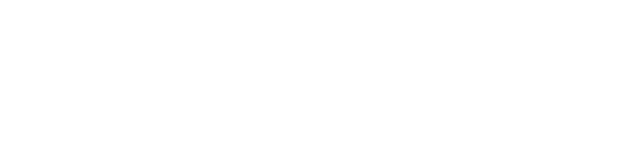
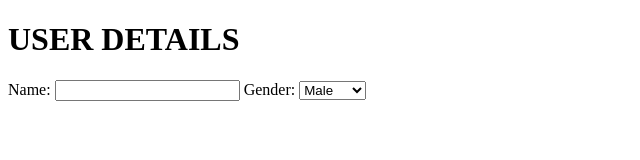
Before and after one commit to BhumiTatva/demo-first, a plain HTML site: page index.html in a window 1280 px wide. Shown: the whole page, without its empty margins (0-640 px from the left). Drawn offline with Linux system fonts and the light colour scheme.

Commit message:
commit second

```diff
--- a/index.html
+++ b/index.html
@@ -6,6 +6,19 @@
     <title>Document</title>
 </head>
 <body>
+    <div>
+        <h1>USER DETAILS</h1>
+        <div>
+            <label for="Name">Name: </label>
+            <input type="text">
 
+            <label for="Gender">Gender:</label>
+            <select>
+                <option>Male</option>
+                <option>Female</option>
+            </select>
+        </div>
+
+    </div>
 </body>
 </html>
```
